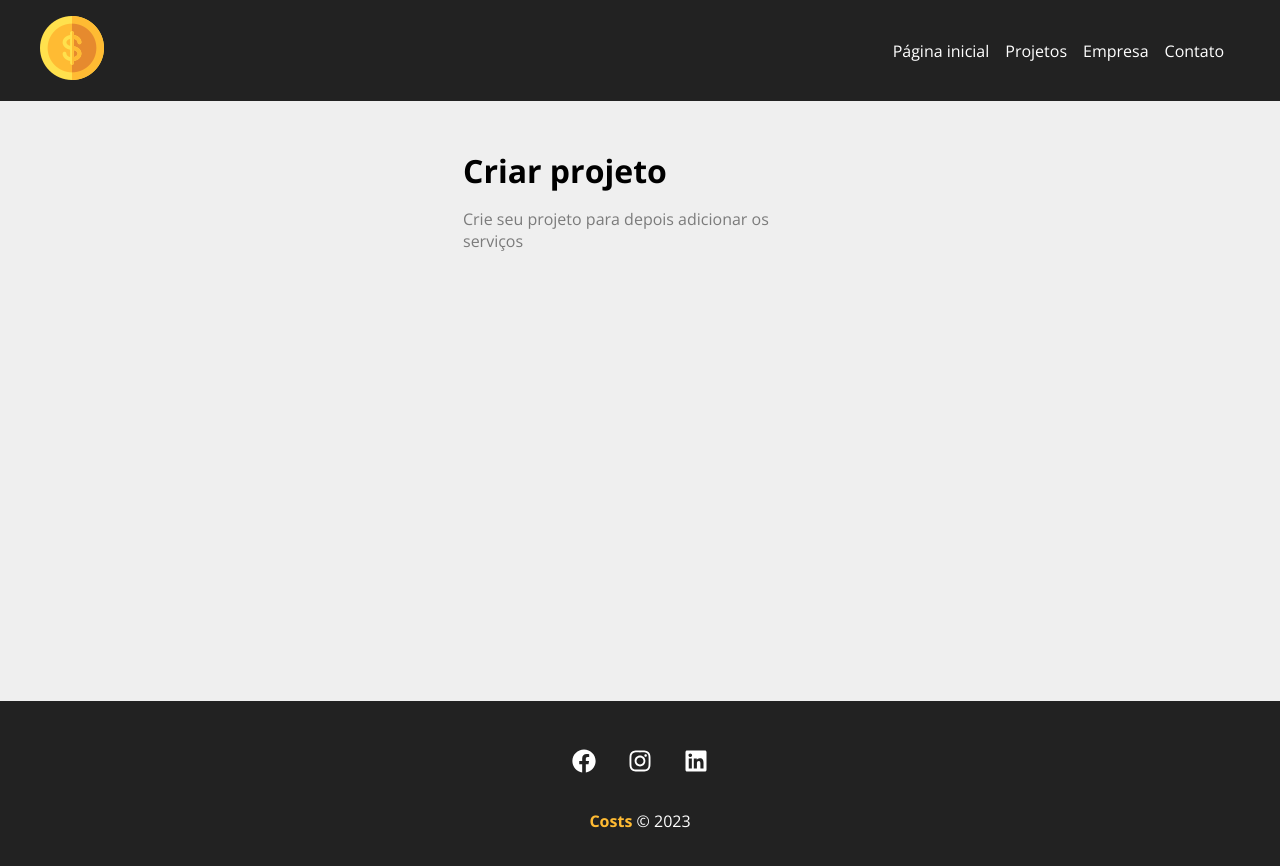
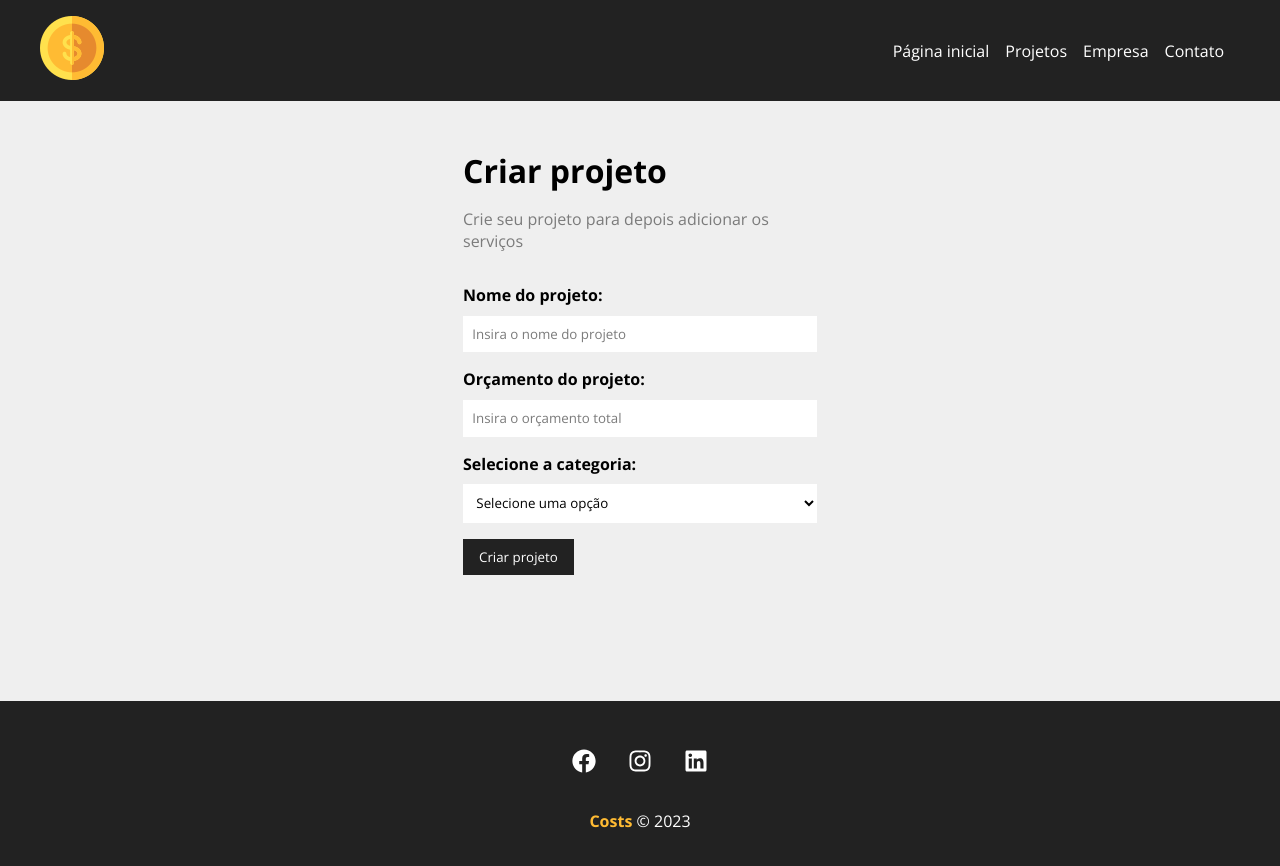
Before and after one commit to lyaricci/costs, a React (Vite) app: page /new-project in a window 1280 px wide. Shown: the top 866 px of the page. Built offline with nearby package versions, Linux system fonts and the light colour scheme.

Commit message:
feat: add new project form

```diff
--- /dev/null
+++ b/src/components/ProjectForm.jsx
@@ -0,0 +1,26 @@
+import Input from "./form/Input"
+import Select from "./form/Select"
+import SubmitButton from "./form/SubmitButton"
+
+import styles from "./projectForm.module.css"
+
+export default function ProjectForm({ btnText }) {
+  return (
+    <form className={styles.form}>
+      <Input
+        type="text"
+        text="Nome do projeto"
+        name="name"
+        placeholder="Insira o nome do projeto"
+      />
+      <Input
+        type="number"
+        text="Orçamento do projeto"
+        name="budget"
+        placeholder="Insira o orçamento total"
+      />
+      <Select name="category_id" text="Selecione a categoria" />
+      <SubmitButton text={btnText} />
+    </form>
+  )
+}
--- /dev/null
+++ b/src/components/form/Input.jsx
@@ -0,0 +1,24 @@
+import styles from "./input.module.css"
+
+export default function Input({
+  type,
+  text,
+  name,
+  placeholder,
+  handleOnChange,
+  value,
+}) {
+  return (
+    <div className={styles.formControl}>
+      <label htmlFor={name}>{text}:</label>
+      <input
+        type={type}
+        name={name}
+        id={name}
+        placeholder={placeholder}
+        onChange={handleOnChange}
+        value={value}
+      />
+    </div>
+  )
+}
--- /dev/null
+++ b/src/components/form/Select.jsx
@@ -0,0 +1,12 @@
+import styles from "./select.module.css"
+
+export default function Input({ text, name, options, handleOnChange, value }) {
+  return (
+    <div className={styles.formControl}>
+      <label htmlFor={name}>{text}:</label>
+      <select name={name} id={name}>
+        <option>Selecione uma opção</option>
+      </select>
+    </div>
+  )
+}
--- /dev/null
+++ b/src/components/form/SubmitButton.jsx
@@ -0,0 +1,9 @@
+import styles from "./submitButton.module.css"
+
+export default function SubmitButton({ text }) {
+  return (
+    <div>
+      <button className={styles.btn}>{text}</button>
+    </div>
+  )
+}
--- /dev/null
+++ b/src/components/form/input.module.css
@@ -0,0 +1,20 @@
+.formControl {
+  display: flex;
+  flex-direction: column;
+  margin-bottom: 1em;
+}
+
+.formControl label {
+  margin-bottom: 0.6em;
+  font-weight: bold;
+}
+
+.formControl input {
+  padding: 0.7em;
+  border-radius: 0;
+  border: none;
+}
+
+.formControl input::placeholder {
+  color: #7b7b7b;
+}
--- /dev/null
+++ b/src/components/form/select.module.css
@@ -0,0 +1,17 @@
+.formControl {
+  display: flex;
+  flex-direction: column;
+  margin-bottom: 1em;
+}
+
+.formControl label {
+  margin-bottom: 0.6em;
+  font-weight: bold;
+}
+
+.formControl select {
+  padding: 0.7em;
+  border-radius: 0;
+  border: none;
+  background-color: #fff;
+}
--- /dev/null
+++ b/src/components/form/submitButton.module.css
@@ -0,0 +1,13 @@
+.btn {
+  background-color: #222;
+  color: #fff;
+  padding: 0.7em 1.2em;
+  text-decoration: none;
+  transition: 0.5s;
+  cursor: pointer;
+  border: none;
+}
+
+.btn:hover {
+  color: #ffbb33;
+}
--- /dev/null
+++ b/src/components/projectForm.module.css
@@ -0,0 +1,4 @@
+.form {
+  width: 100%;
+  margin: 2em 0;
+}
--- a/src/pages/NewProject.jsx
+++ b/src/pages/NewProject.jsx
@@ -1,3 +1,5 @@
+import ProjectForm from "../components/ProjectForm"
+
 import styles from "./newProject.module.css"
 
 export default function NewProject() {
@@ -5,7 +7,7 @@
     <div className={styles.newProjectContainer}>
       <h1>Criar projeto</h1>
       <p>Crie seu projeto para depois adicionar os serviços</p>
-      {/* <ProjectForm /> */}
+      <ProjectForm btnText="Criar projeto" />
     </div>
   )
 }
```
